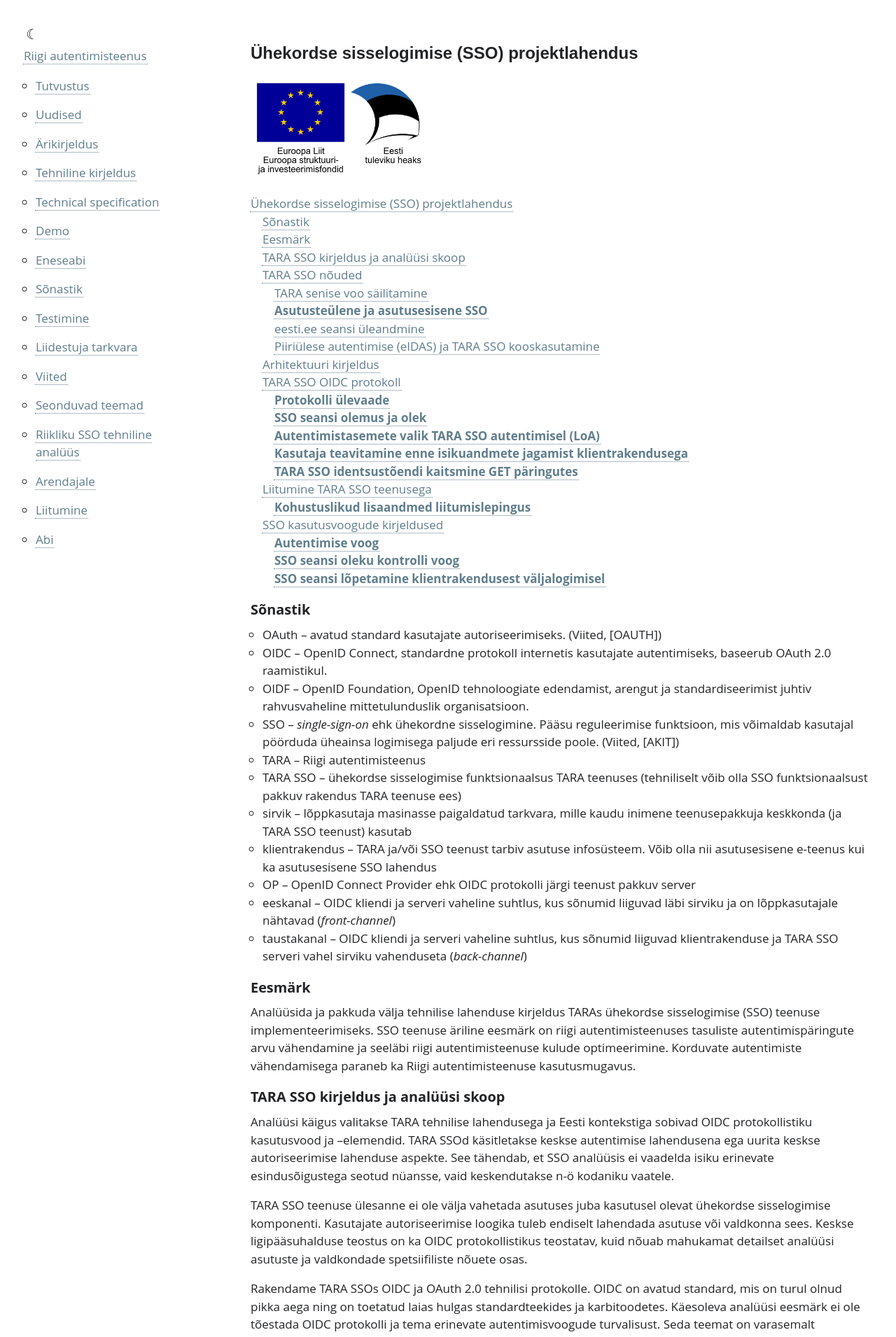
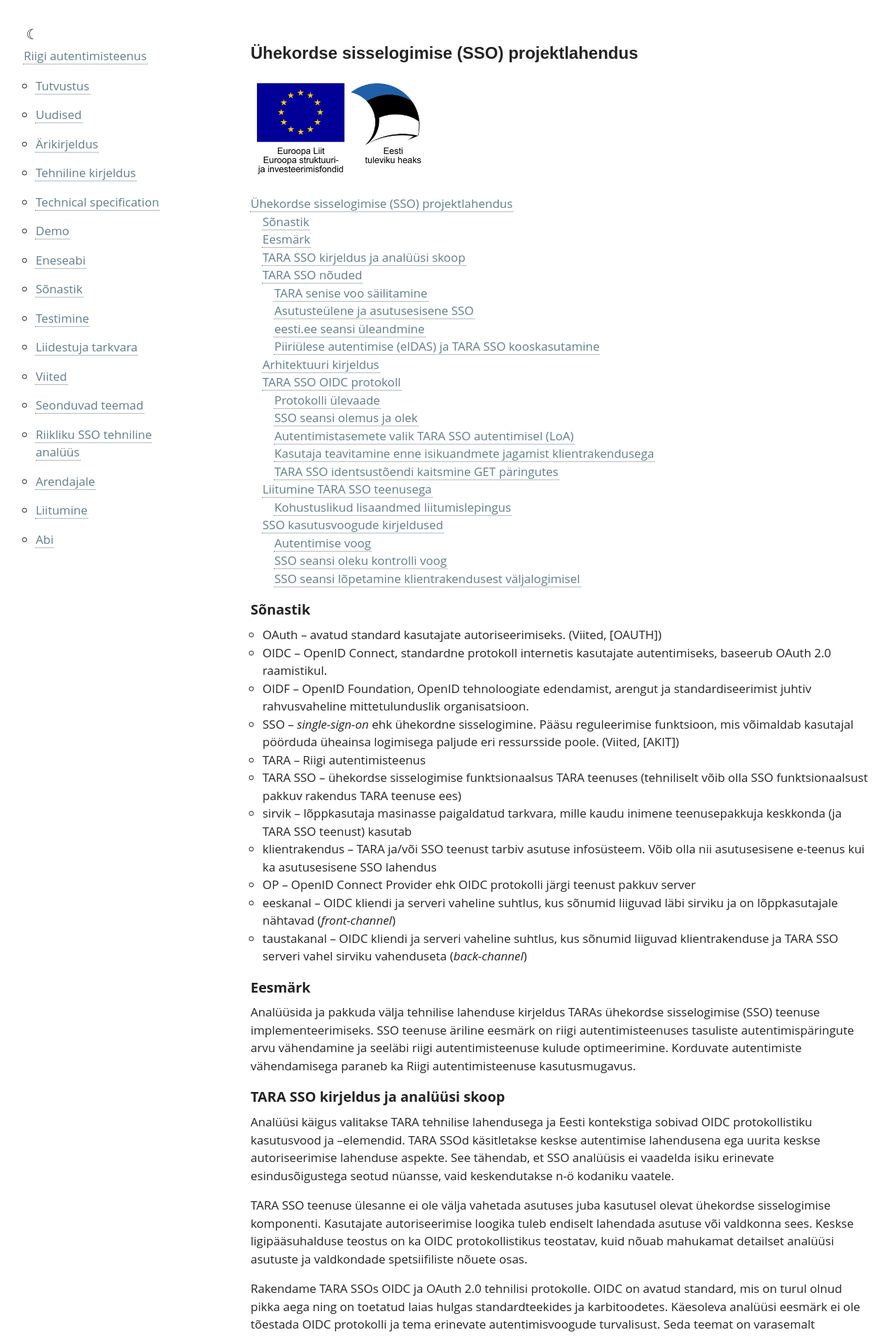
Before and after one commit to e-gov/TARA-Doku, a Jekyll site: the page built from SSO projektlahendus.md, in a window 1280 px wide. Shown: the top 1910 px of the page at 70% size. Built offline with Jekyll 4.4.1, drawn with Linux system fonts in a browser that asks for light colours; our own code applies the rules of GitHub Pages for plain Markdown files.

```diff
--- a/SSO projektlahendus.md
+++ b/SSO projektlahendus.md
@@ -49,7 +49,7 @@ Kui tavapärases TARA autentimise voos tehakse eeldus, et klientrakendus on enne
 
 Uue SSO lahenduse välja töötamise üheks oluliseks nõudmiseks on võimalikult suur tagasiühilduvus olemasoleva TARA lahendusega. Keskse sisselogimisega TARA teenusest huvitatud asutused peaksid selle saama implementeerida võimalikult väikese vaevaga. Kuna olemas olev TARA teenus töötab OIDC protokollil ja on laialdaselt kasutusele võetud, on põhjendatud ka TARA SSO teenuse puhul järgida sama protokollistikku.
 
-### **Asutusteülene ja asutusesisene SSO**
+### Asutusteülene ja asutusesisene SSO
 
 Analüüsi käigus keskendume riigi autentimisteenusele keskse seansihalduse funktsionaalsuse lisamisele. Riigi autentimisteenus tegeleb kasutaja autentimisega ega tegele kasutaja autoriseerimisega (tema esindusõigustega). See tähendab, et autentimisteenus keskendub pigem kodaniku vaatele, mitte niivõrd ametniku vaatele. Riikliku autentimisteenuse kontekstis ei oma suurt tähtsust, kas klientrakendused asuvad ühe asutuse piires või mitme erineva asutuse haldusalas. Riigi autentimisteenus saab kõikidele SSOga liidestatud klientrakendustele pakkuda autentimise ja seansihalduse teenust samadel alustel.
 
@@ -96,7 +96,7 @@ Võrreldud mudelitest lugesime sobivamaks teise variandi. Eraldades TARA ja TARA
 
 ## TARA SSO OIDC protokoll
 
-### **Protokolli ülevaade**
+### Protokolli ülevaade
 
 Kasutaja autentimine toimub OIDC volituskoodi voo järgi (Viited, [OIDC Core], 3.1. Authentication using the Authorization Code Flow). Seda voogu kasutab ka TARA server ja seda peetakse üldiselt kõige turvalisemaks. Standardprotokolliga võrreldes viime sisse mõned kohandused, et tõsta protokolli voo üldist turvalisust. Kohandused piirduvad mittekohustuslike parameetrite kohustuslikuna määramisega ning on tehtud arvestusega, et need on OIDC standardiga kooskõlas ja olemasolevate tarkvaradega konflikte ei tekita. Kohandused on eraldi märgistatud TARA SSO protokolli tehnilises kirjelduses.
 
@@ -111,7 +111,7 @@ OIDFi koostatud kolmest seansihaldusega seotud spetsifikatsiooni kavandist raken
 
 Kuigi OIDF on avaldanud ka eeskanali kaudu seansi lõpetamise kavandi (Viited [OIDC Front]), TARA SSO raames selle voo tugi kohustuslik ei ole. Sõnumivahetus taustakanali kaudu katab paremini TARA SSO kasutusjuhte ja on tavapäraste veebirakenduste korral usaldusväärsem. Kui TARA SSO implementatsiooni käigus selgub, et eeskanali kaudu seansi lõpetamise tugi on teostatav vähese arenduskuluga (näiteks piisab ainult karbitoote konfiguratsiooni muutmisest), võib täiendava meetmena ka seda toetada. Kordame, et neis spetsifikatsioonides kirjeldatud OIDC protokolli täiendusi ei ole OIDF lõplikult kinnitatnud ja need võivad veel muutuda. Siiski on juba praegu nende spetsifikatsioonide kavandite järgi tehtud implementatsioonid olemas levinumates OIDC klienditeekides ja karbitoodetes (Viited: [OIDC Conformance RPLogout], [OIDC Conformance OPLogout], https://www.keycloak.org/, https://www.ory.sh/hydra/).
 
-### **SSO seansi olemus ja olek**
+### SSO seansi olemus ja olek
 
 Tehnilisest aspektist tuleb TARA SSO protokollis arvestada, et kasutaja autentimise käigus luuakse seansse mitme osapoole vahel: TARA SSO serveri ja sirviku vahel luuakse SSO seanss ning sirviku ja klientrakenduse vahel luuakse klientrakenduse seanss. Lõppkasutaja jaoks mugava kasutusvoo loomiseks peavad kõik süsteemi osapooled omavahel tegema hulga lisatööd, et nende seansside olekuid sünkroniseerida. Joonisel 2 on välja toodud TARA SSO seansi osapooled ja peamised edastatavad andmeolemid.
 
@@ -145,7 +145,7 @@ Signaal TARA SSO seansi lõppemiseks klientrakenduse poolelt saab TARA SSO teenu
 
 TARA SSO eeldab kõikidelt klientrakendustelt OIDC protokolli toetamist. Klientrakendused peavad seansihalduseks olema võimelised vastu võtma, töötlema, kontrollima ja tagastama kasutajate identsustõendeid. Sellest lähtuvalt on TARA SSO puhul eeldatud, et OAuth 2.0 protokolli järgset kasutajainfo otspunkti implementeerida pole tarvis. TARA SSO väljastab koos identsustõenditega ka ligipääsutõendeid (_access_token_), kuid SSO protokolli voogudes ligipääsutõendi kasutamist ette nähtud ei ole.
 
-### **Autentimistasemete valik TARA SSO autentimisel (LoA)**
+### Autentimistasemete valik TARA SSO autentimisel (LoA)
 
 TARA SSO seansihalduse juures tuleb erilist tähelepanu pöörata erinevatele eIDAS autentimistasemetele. Kuigi eIDAS lõi ühtse arusaama piiriülese usalduse tehnilise teostuse osas, ei ole määruse sisuline pool tavakasutajale kõige kergemini mõistetav (Lisa 4: Kasutatavuse testimise raport, "Teenus nõuab kõrgema autentimistasemega vahendiga uuesti autentimist"). Mida rohkem autentimistasemega seotud keerukust tavakasutaja eest ära peidame, seda parem on kasutusmugavus.
 
@@ -159,7 +159,7 @@ Kuna TARA SSO peab pakkuma keskset seansihaldusteenust kõikidele klientidele sa
 
 Märgime, et kui tulevikus siiski tekib tarvidus TARA SSO kaudu autentimisel klientrakenduse poolelt autentimisvahendite valikut täpsemalt juhtida, võiks skoobi parameetri asemel võtta kasutusele mõne alternatiivse päringu parameetri. Praeguse TARA protokolli skoobi parameetri kasutus on OAuth 2.0 spetsifikatsiooniga vastuolus (Viited, [OAUTH] 3.3. "Access Token Scope"), sest skoobid tohivad olla üksteist täiendavad, mitte vastanduvad. OIDC standardi lahendus kirjeldab skoobi parameetrit kui privileegide nimekirja, mida klientrakendus OIDC serverilt tellib. Privileegide põhjal saab klientrakendus ligipääsu vastavalt rohkemale või vähemale hulgale kliendi isiklikest andmetest. Kuigi OIDC standard ei käsitle täpsemalt skoopide äriloogilist tähendust ega omavahelisi seoseid, soovitame vältida käsitlust, kus skoobi parameetri võimalikud väärtused on üksteist välistavad (vt eespool kirjeldatud näidet). Lisaks tuleb arvestada, et kui seansi raames skoop muutub, rakendub see kõikidele sama seansiga seotud klientrakendustele. Seeläbi võib skoobi muudatus anda juba autenditud klientrakendustele ligipääsu täiendavatele isikuandmetele, mida kasutaja volituse või teavituse lehel ei kajastatud. TARA SSO lõplikus implementatsioonis võib kaaluda keerukama seansi kehtivuse mudelit (näiteks nii-öelda seansi uuendamist, "step-up authentication"), kuid autentimise toiminguga kaasnevast ligipääsu muudatustest peab ka lõppkasutajal olema selge arusaam.
 
-### **Kasutaja teavitamine enne isikuandmete jagamist klientrakendusega**
+### Kasutaja teavitamine enne isikuandmete jagamist klientrakendusega
 
 Isikuandmete kaitse aspektist on ülimalt oluline, et erinevate klientrakenduste vahel liikudes oleks kasutajal arusaam millal, kes ja mis eesmärgil tema isiklikke andmeid töötleb. OIDC protokoll ütleb selgelt, et vahetult pärast autentimist ja enne klientrakendusele informatsiooni jagamist peab autoriseerimise server (TARA ja/või TARA SSO) pärima volituse (_authorization consent_) isikuandmete jagamiseks klientrakendusega (Viited [OIDC Core] "3.1.2.4.  Authorization Server Obtains End-User Consent/Authorization"). Standardis pole volituse küsimise reaalse teostuse osa siiski väga süvitsi kirjeldatud.
 
@@ -182,7 +182,7 @@ Volituse andmine või sellest keeldumine salvestatakse TARA SSO teenuse logis. E
 
 Tavakasutuse korral kuvatakse volituse lehte SSO seansi raames kasutajale üks kord iga unikaalse klientrakenduse kohta. Kasutatavuse testimise käigus kinnitati, et volituse vahelehe kuvamise vajalikkus oli kasutajatele mõistetav.
 
-### **TARA SSO identsustõendi kaitsmine GET päringutes**
+### TARA SSO identsustõendi kaitsmine GET päringutes
 
 TARA SSO protokollis üritasime maksimaalses ulatuses vältida avatud isikuandmete liikumist läbi klientrakenduse kasutajaliidese komponendi. Isikuandmed liiguvad TARA SSO serverile identsustõendi koosseisus ja alati ainult taustakanali kaudu (klientrakenduse serveri ja TARA SSO tõendi väljastuse otspunkti otsesuhtluse kaudu). See on ka üks põhjustest, miks TARA SSO puhul toetame ainult OIDC standardi volituskoodi voogu.
 
@@ -194,7 +194,7 @@ Arvestades eelkirjeldatut ja nõuet püsida OIDC spetsifikatsiooni piirides, ei
 
 ## Liitumine TARA SSO teenusega
 
-### **Kohustuslikud lisaandmed liitumislepingus**
+### Kohustuslikud lisaandmed liitumislepingus
 
 Liitumiseks TARA SSO teenusega tuleb teenusepakkujal lisaks tavapärasele TARA teenusega liitumise lepingule edastada mõned täiendavad parameetrid.
 
@@ -205,7 +205,7 @@ Liitumiseks TARA SSO teenusega tuleb teenusepakkujal lisaks tavapärasele TARA t
 
 ## SSO kasutusvoogude kirjeldused
 
-### **Autentimise voog**
+### Autentimise voog
 
 <p style='text-align:left;'><img src='img/SSO_joonis4.png' style='width:1000px'></p>
 Joonis 4: Kasutaja autentimise voog TARA SSOs
@@ -226,7 +226,7 @@ Joonis 4: Kasutaja autentimise voog TARA SSOs
 11. Klientrakendus pöördub TARA SSO poole, et volituskoodi abil pärida kasutaja TARA SSO identsustõend.
 12. Luuakse klientrakenduse seanss ja kasutajale kuvatakse klientrakenduse pealeht.
 
-### **SSO seansi oleku kontrolli voog**
+### SSO seansi oleku kontrolli voog
 
 Pärast edukat autentimist väljastab TARA SSO klientrakendusele kasutaja identsustõendi. Identsustõendil on kindel määratud kehtivus ja see on limiidiks ka klientrakenduse seansi kehtivuse seadmisel. Kui klientrakendus soovib oma seansi kehtivust pikendada, tuleb tal TARA SSO teenuselt pärida uus identsustõend. Eelmise identsustõendi aegumisel tuleb klientrakenduse seanss lõpetada.
 
@@ -252,4 +252,4 @@ Joonis 5: Klientrakenduse seansi oleku kontroll ja TARA SSO seansi kehtivuse pik
 7. Klientrakendus kontrollib saadud identsustõendi sisu, salvestab selle klientrakenduse seansi juurde ja pikendab klientrakenduse seansi kehtivust.
 8. Sirvik suunatakse portaali otspunktile `https://portaal.ee/pealeht`.
 
-### **SSO seansi lõpetamine klientrakendusest väljalogimisel**
+### SSO seansi lõpetamine klientrakendusest väljalogimisel
```
